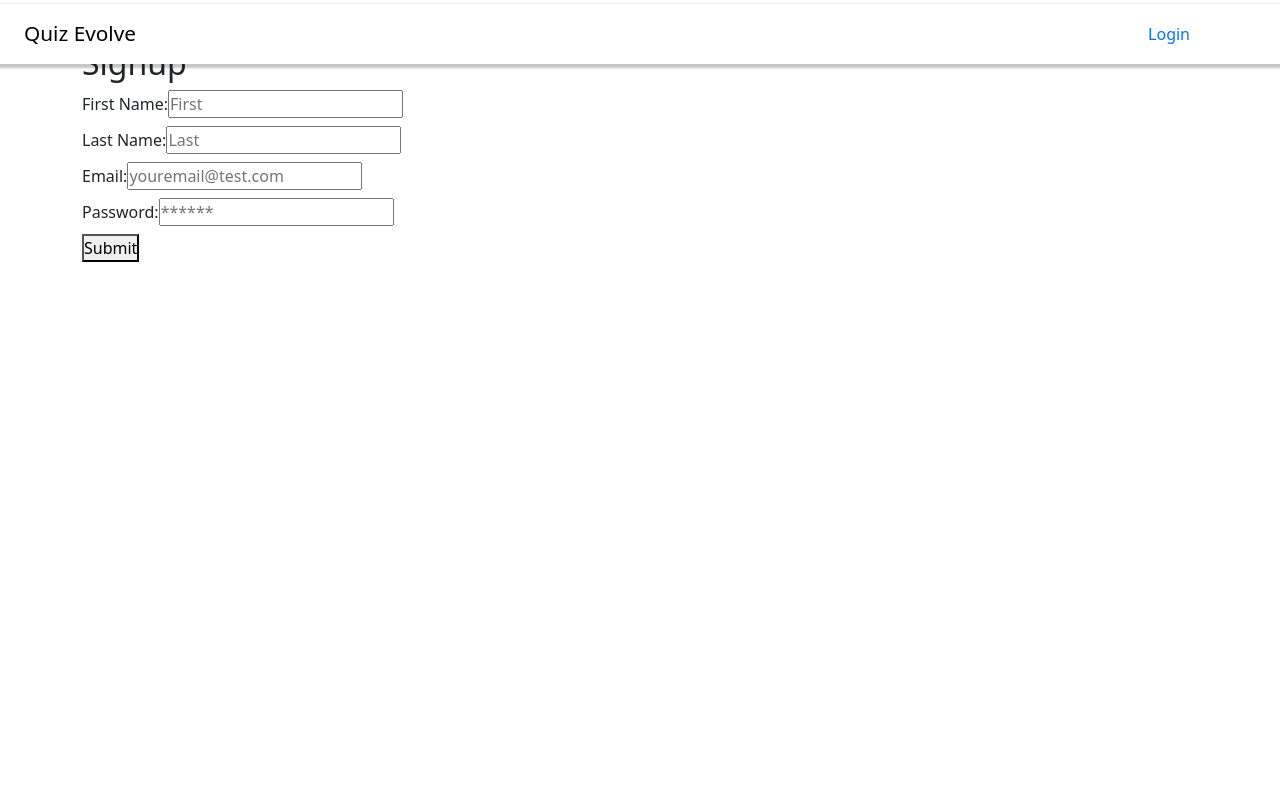
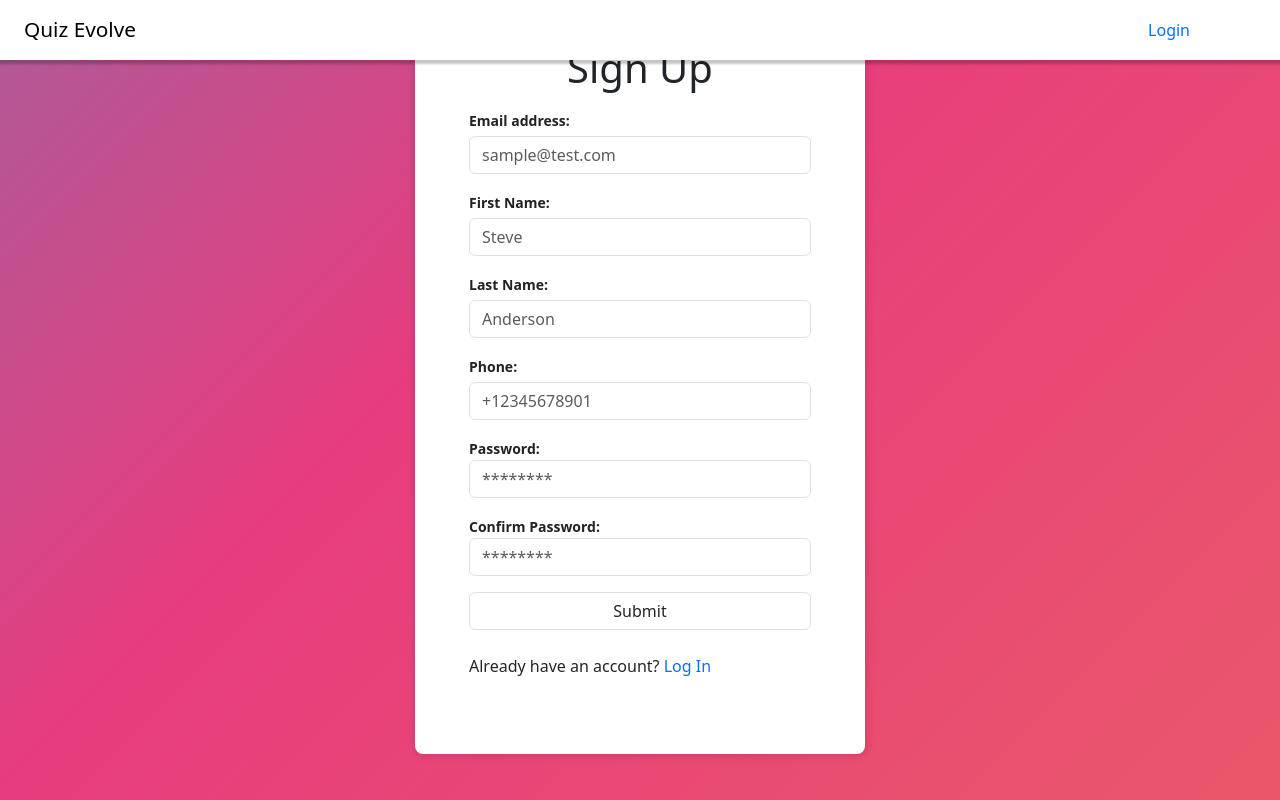
Before and after one commit to Bioneisme/nodejs-graphql-mongodb, a React (Create React App) app in the folder client/: page /signup in a window 1280 px wide. Built offline with nearby package versions, Linux system fonts and the light colour scheme.

Commit message:
design of login and registration pages

```diff
--- a/client/src/pages/Home.js
+++ b/client/src/pages/Home.js
@@ -1,6 +1,9 @@
 import React from "react";
 
-const Home = () => {
+function Home() {
+    React.useEffect(() => {
+        document.body.style.background = "white"
+    })
     return (
         <div className="container">
             <article>
--- a/client/src/pages/Login.js
+++ b/client/src/pages/Login.js
@@ -1,18 +1,24 @@
-import React, { useState } from 'react';
-import { useMutation } from '@apollo/client';
-import { Link } from 'react-router-dom';
-import { LOGIN } from '../utils/mutations';
+import React, {useState, useEffect} from 'react';
+import {useMutation} from '@apollo/client';
+import {Link} from 'react-router-dom';
+import {LOGIN} from '../utils/mutations';
 import Auth from '../utils/auth';
 
+import "../styles/auth.css"
+
 function Login(props) {
-  const [formState, setFormState] = useState({ email: '', password: '' });
-  const [login, { error }] = useMutation(LOGIN);
+    const [formState, setFormState] = useState({email: '', password: ''});
+    const [login, {error}] = useMutation(LOGIN);
+
+    useEffect(() => {
+        document.body.style.background = ""
+    })
 
     const handleFormSubmit = async (event) => {
         event.preventDefault();
         try {
             const mutationResponse = await login({
-        variables: { email: formState.email, password: formState.password },
+                variables: {email: formState.email, password: formState.password},
             });
             const token = mutationResponse.data.login.token;
             Auth.login(token);
@@ -22,7 +28,7 @@ function Login(props) {
     };
 
     const handleChange = (event) => {
-    const { name, value } = event.target;
+        const {name, value} = event.target;
         setFormState({
             ...formState,
             [name]: value,
@@ -30,25 +36,25 @@ function Login(props) {
     };
 
     return (
-    <div className="container my-1">
-      <Link to="/signup">← Go to Signup</Link>
-
-      <h2>Login</h2>
+            <div className="auth-container">
+                <div className="auth">
+                    <div className="auth-content">
+                        <h2 className="display-6 text-center">Login</h2>
                         <form onSubmit={handleFormSubmit}>
-        <div className="flex-row space-between my-2">
+                            <div className="form-group mt-3">
                                 <label htmlFor="email">Email address:</label>
-          <input
-            placeholder="youremail@test.com"
+                                <input className="form-control mt-1"
+                                       placeholder="sample@test.com"
                                        name="email"
                                        type="email"
                                        id="email"
                                        onChange={handleChange}
                                 />
                             </div>
-        <div className="flex-row space-between my-2">
+                            <div className="form-group mt-3">
                                 <label htmlFor="pwd">Password:</label>
-          <input
-            placeholder="******"
+                                <input className="form-control"
+                                       placeholder="********"
                                        name="password"
                                        type="password"
                                        id="pwd"
@@ -60,12 +66,19 @@ function Login(props) {
                                     <p className="error-text">The provided credentials are incorrect</p>
                                 </div>
                             ) : null}
-        <div className="flex-row flex-end">
-          <button type="submit">Submit</button>
+                            <div className="form-group mt-3">
+                                <button type="submit" className="form-control">Submit</button>
                             </div>
                         </form>
+                        <br/>
+                        <p>Don't have an account yet?
+                            <Link className="signup" to="/signup"> Create an account</Link>
+                        </p>
                     </div>
-  );
+                </div>
+            </div>
+    )
+        ;
 }
 
 export default Login;
--- a/client/src/pages/Signup.js
+++ b/client/src/pages/Signup.js
@@ -1,29 +1,31 @@
-import React, { useState } from 'react';
-import { Link } from 'react-router-dom';
-import { useMutation } from '@apollo/client';
+import React, {useState} from 'react';
+import {Link} from 'react-router-dom';
+import {useMutation} from '@apollo/client';
 import Auth from '../utils/auth';
-import { ADD_USER } from '../utils/mutations';
+import {ADD_USER} from '../utils/mutations';
+
+import "../styles/auth.css"
+
 
 function Signup(props) {
-  const [formState, setFormState] = useState({ email: '', password: '' });
-  const [addUser] = useMutation(ADD_USER);
+    const [formState, setFormState] = useState({email: '', password: ''});
+    const [addUser, {error}] = useMutation(ADD_USER);
 
     const handleFormSubmit = async (event) => {
         event.preventDefault();
-    const mutationResponse = await addUser({
+        await addUser({
             variables: {
                 email: formState.email,
                 password: formState.password,
-        firstName: formState.firstName,
-        lastName: formState.lastName,
+                // firstName: formState.firstName,
+                // lastName: formState.lastName,
             },
         });
-    const token = mutationResponse.data.addUser.token;
-    Auth.login(token);
+        window.location.assign('/login');
     };
 
     const handleChange = (event) => {
-    const { name, value } = event.target;
+        const {name, value} = event.target;
         setFormState({
             ...formState,
             [name]: value,
@@ -31,55 +33,87 @@ function Signup(props) {
     };
 
     return (
-    <div className="container my-1">
-      <Link to="/login">← Go to Login</Link>
-
-      <h2>Signup</h2>
+        <div className="signup-container">
+            <div className="auth">
+                <div className="auth-content">
+                    <h2 className="display-6 text-center">Sign Up</h2>
                     <form onSubmit={handleFormSubmit}>
-        <div className="flex-row space-between my-2">
-          <label htmlFor="firstName">First Name:</label>
-          <input
-            placeholder="First"
-            name="firstName"
-            type="firstName"
-            id="firstName"
-            onChange={handleChange}
-          />
-        </div>
-        <div className="flex-row space-between my-2">
-          <label htmlFor="lastName">Last Name:</label>
-          <input
-            placeholder="Last"
-            name="lastName"
-            type="lastName"
-            id="lastName"
-            onChange={handleChange}
-          />
-        </div>
-        <div className="flex-row space-between my-2">
-          <label htmlFor="email">Email:</label>
-          <input
-            placeholder="youremail@test.com"
+                        <div className="form-group mt-3">
+                            <label htmlFor="email">Email address:</label>
+                            <input className="form-control mt-1"
+                                   placeholder="sample@test.com"
                                    name="email"
                                    type="email"
                                    id="email"
                                    onChange={handleChange}
+                                   required/>
+                        </div>
+                        <div className="form-group mt-3">
+                            <label htmlFor="first_name">First Name:</label>
+                            <input className="form-control mt-1"
+                                   placeholder="Steve"
+                                   name="first_name"
+                                   type="text"
+                                   id="first_name"
+                                   onChange={handleChange}
                             />
                         </div>
-        <div className="flex-row space-between my-2">
+                        <div className="form-group mt-3">
+                            <label htmlFor="last_name">Last Name:</label>
+                            <input className="form-control mt-1"
+                                   placeholder="Anderson"
+                                   name="last_name"
+                                   type="text"
+                                   id="last_name"
+                                   onChange={handleChange}
+                            />
+                        </div>
+                        <div className="form-group mt-3">
+                            <label htmlFor="phone">Phone:</label>
+                            <input className="form-control mt-1"
+                                   placeholder="+12345678901"
+                                   name="phone"
+                                   type="tel"
+                                   id="phone"
+                                   onChange={handleChange}
+                            />
+                        </div>
+                        <div className="form-group mt-3">
                             <label htmlFor="pwd">Password:</label>
-          <input
-            placeholder="******"
+                            <input className="form-control"
+                                   placeholder="********"
                                    name="password"
                                    type="password"
                                    id="pwd"
                                    onChange={handleChange}
+                                   required
                             />
                         </div>
-        <div className="flex-row flex-end">
-          <button type="submit">Submit</button>
+                        <div className="form-group mt-3">
+                            <label htmlFor="confirm_password">Confirm Password:</label>
+                            <input className="form-control"
+                                   placeholder="********"
+                                   name="confirm_password"
+                                   type="password"
+                                   id="confirm_password"
+                                   onChange={handleChange}
+                            />
+                        </div>
+                        {error ? (
+                            <div>
+                                <p className="error-text">The provided credentials are incorrect</p>
+                            </div>
+                        ) : null}
+                        <div className="form-group mt-3">
+                            <button type="submit" className="form-control">Submit</button>
                         </div>
                     </form>
+                    <br/>
+                    <p>Already have an account?
+                        <Link className="signup" to="/login"> Log In</Link>
+                    </p>
+                </div>
+            </div>
         </div>
     );
 }
--- /dev/null
+++ b/client/src/styles/auth.css
@@ -0,0 +1,57 @@
+.auth-container {
+    display: flex;
+    justify-content: center;
+    align-items: center;
+    width: 100vw;
+    height: 45vw;
+}
+.signup-container {
+    display: flex;
+    justify-content: center;
+    align-items: center;
+    width: 100vw;
+    height: 60vw;
+}
+.auth {
+    width: 450px;
+    box-shadow: rgb(0 0 0 / 16%) 1px 1px 10px;
+    padding-top: 30px;
+    padding-bottom: 60px;
+    border-radius: 8px;
+    background-color: white;
+}
+.auth-content {
+    padding-left: 12%;
+    padding-right: 12%;
+}
+label {
+    font-size: 14px;
+    font-weight: 600;
+    color: rgb(34, 34, 34);
+}
+.signup {
+    text-decoration: none;
+}
+body {
+    background: linear-gradient(-45deg, #ee7752, #e73c7e, #23a6d5, #23d5ab);
+    background-size: 400% 400%;
+    animation: gradient 15s ease infinite;
+    height: 100vh;
+}
+
+@keyframes gradient {
+    0% {
+        background-position: 0% 50%;
+    }
+    50% {
+        background-position: 100% 50%;
+    }
+    100% {
+        background-position: 0% 50%;
+    }
+}
+@media screen and (max-width: 768px) {
+    .gradient {
+        height: 120vh;
+    }
+}
```
Also changed, not shown: client/src/utils/mutations.js (+2 -15 lines). Lines whose indentation alone changed are shown as unchanged.
